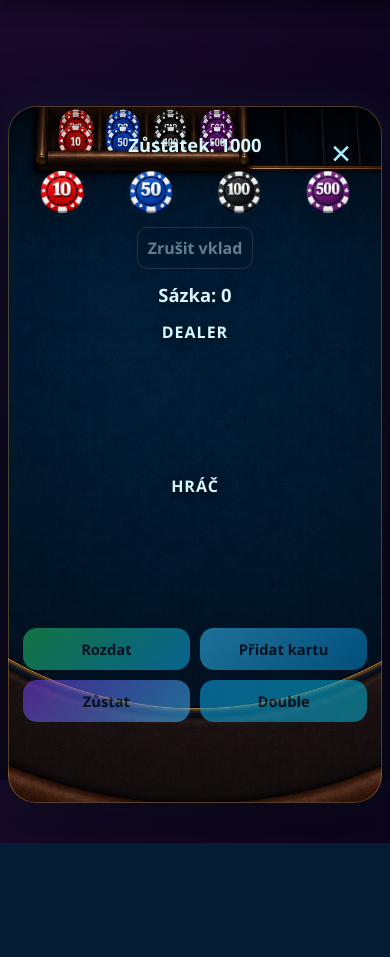
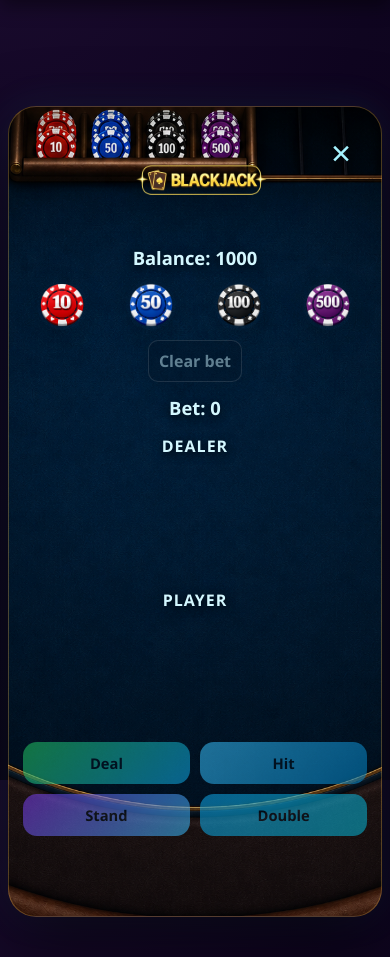
Before and after one commit to gyarab/2025-3e-casino_web, a Django app: page /blackjack/ in a window 390 px wide. Shown: the part 64-1021 px from the top of the page. Before the commit the page ends 907 px from the top, so only its background shows below. Run offline with Django 5.2, Linux system fonts and the light colour scheme; the visitor is signed in with stand-in values (Sample User, id 1).

Commit message:
English, blackjack fix

```diff
--- a/projekt_2025_3e_casino_web/main/templates/main/blackjack.html
+++ b/projekt_2025_3e_casino_web/main/templates/main/blackjack.html
@@ -42,6 +42,17 @@
     }
 
     .close-btn:hover { color: #38bdf8; }
+
+    .blackjack-title {
+        display: block;
+        width: auto;
+        max-width: 58%;
+        height: clamp(115px, 16vw, 170px);
+        margin: 0 auto 10px;
+        object-fit: contain;
+        filter: drop-shadow(0 14px 22px rgba(0,0,0,0.48));
+        pointer-events: none;
+    }
 
     .chips {
         position: absolute;
@@ -540,6 +551,13 @@
             overflow: visible;
         }
 
+        .blackjack-title {
+            width: auto;
+            max-width: 86%;
+            height: clamp(96px, 26vw, 140px);
+            margin-bottom: 12px;
+        }
+
         .chips {
             position: static;
             top: auto;
@@ -561,7 +579,7 @@
         }
 
         .section:first-of-type {
-            margin-top: 80px;
+            margin-top: 42px;
         }
 
         .cards {
@@ -631,19 +649,21 @@
 {% block content %}
     {% csrf_token %}
     <div class="table">
-        <button class="close-btn" onclick="window.location.href='/'" title="Zpět na hlavní stránku">&times;</button>
+        <button class="close-btn" onclick="window.location.href='/'" title="Back to home page">&times;</button>
 
-        <div class="balance-info" id="balance-info">Zůstatek: {{ balance }}</div>
+        <img class="blackjack-title" src="{% static 'main/blackjack-title.png' %}" alt="Blackjack">
+
+        <div class="balance-info" id="balance-info">Balance: {{ balance }}</div>
 
         <div class="chips">
             <img class="chip" src="/static/main/chip10.png" onclick="setBet(10)" data-chip="10" alt="10">
             <img class="chip" src="/static/main/chip50.png" onclick="setBet(50)" data-chip="50" alt="50">
             <img class="chip" src="/static/main/chip100.png" onclick="setBet(100)" data-chip="100" alt="100">
             <img class="chip" src="/static/main/chip500.png" onclick="setBet(500)" data-chip="500" alt="500">
-            <button class="bet-clear" id="btn-clear-bet" type="button" onclick="clearBet()">Zrušit vklad</button>
+            <button class="bet-clear" id="btn-clear-bet" type="button" onclick="clearBet()">Clear bet</button>
         </div>
 
-        <div class="bet-info" id="bet-info">Sázka: 0</div>
+        <div class="bet-info" id="bet-info">Bet: 0</div>
 
         <div class="section">
             <div class="dealer-label">DEALER</div>
@@ -652,7 +672,7 @@
         </div>
 
         <div class="section" id="player-section">
-            <div class="player-label">HRÁČ</div>
+            <div class="player-label">PLAYER</div>
             <div class="cards" id="player-cards"></div>
             <div class="score" id="player-score"></div>
         </div>
@@ -660,41 +680,41 @@
         <div class="section" id="split-section" style="display:none;">
             <div class="split-hands">
                 <div id="split-hand-0" class="split-hand">
-                    <div class="split-hand-label">LEVÁ RUKA</div>
+                    <div class="split-hand-label">LEFT HAND</div>
                     <div class="cards" id="split-cards-0"></div>
                     <div class="score" id="split-score-0"></div>
                     <div class="btns">
-                        <button class="btn-bj" onclick="splitHit(0)" id="split-hit-0">Přidat kartu</button>
-                        <button class="btn-bj" onclick="splitStand(0)" id="split-stand-0">Zůstat</button>
+                        <button class="btn-bj" onclick="splitHit(0)" id="split-hit-0">Hit</button>
+                        <button class="btn-bj" onclick="splitStand(0)" id="split-stand-0">Stand</button>
                         <button class="btn-bj" onclick="splitDouble(0)" id="split-double-0">Double</button>
                     </div>
                     <div class="message" id="split-msg-0"></div>
                     <div class="split-win-burst" id="split-win-burst-0" aria-hidden="true">
-                        <div class="split-win-burst-text">Výhra!</div>
+                        <div class="split-win-burst-text">Win!</div>
                     </div>
                 </div>
 
                 <div id="split-hand-1" class="split-hand">
-                    <div class="split-hand-label">PRAVÁ RUKA</div>
+                    <div class="split-hand-label">RIGHT HAND</div>
                     <div class="cards" id="split-cards-1"></div>
                     <div class="score" id="split-score-1"></div>
                     <div class="btns">
-                        <button class="btn-bj" onclick="splitHit(1)" id="split-hit-1">Přidat kartu</button>
-                        <button class="btn-bj" onclick="splitStand(1)" id="split-stand-1">Zůstat</button>
+                        <button class="btn-bj" onclick="splitHit(1)" id="split-hit-1">Hit</button>
+                        <button class="btn-bj" onclick="splitStand(1)" id="split-stand-1">Stand</button>
                         <button class="btn-bj" onclick="splitDouble(1)" id="split-double-1">Double</button>
                     </div>
                     <div class="message" id="split-msg-1"></div>
                     <div class="split-win-burst" id="split-win-burst-1" aria-hidden="true">
-                        <div class="split-win-burst-text">Výhra!</div>
+                        <div class="split-win-burst-text">Win!</div>
                     </div>
                 </div>
             </div>
         </div>
 
         <div class="btns" id="main-btns">
-            <button class="btn-bj" onclick="deal()" id="btn-deal" disabled>Rozdat</button>
-            <button class="btn-bj" onclick="hit()" id="btn-hit" disabled>Přidat kartu</button>
-            <button class="btn-bj" onclick="stand()" id="btn-stand" disabled>Zůstat</button>
+            <button class="btn-bj" onclick="deal()" id="btn-deal" disabled>Deal</button>
+            <button class="btn-bj" onclick="hit()" id="btn-hit" disabled>Hit</button>
+            <button class="btn-bj" onclick="stand()" id="btn-stand" disabled>Stand</button>
             <button class="btn-bj" onclick="doubleDown()" id="btn-double" disabled>Double</button>
             <button class="btn-bj" onclick="split()" id="btn-split" style="display:none;">Split</button>
         </div>
@@ -702,7 +722,7 @@
         <div class="message" id="message"></div>
 
         <div class="win-burst" id="win-burst" aria-hidden="true">
-            <div class="win-burst-text" id="win-burst-text">Výhra!</div>
+            <div class="win-burst-text" id="win-burst-text">Win!</div>
         </div>
     </div>
 {% endblock %}
@@ -809,7 +829,7 @@
         `;
     }
 
-    function playWinAnimation(text = 'Výhra!') {
+    function playWinAnimation(text = 'Win!') {
         const burst = document.getElementById('win-burst');
         const burstText = document.getElementById('win-burst-text');
 
@@ -841,7 +861,7 @@
     }
 
     function updateBetControls() {
-        document.getElementById('bet-info').innerText = "Sázka: " + bet;
+        document.getElementById('bet-info').innerText = "Bet: " + bet;
 
         const dealBtn = document.getElementById('btn-deal');
         const clearBtn = document.getElementById('btn-clear-bet');
@@ -870,7 +890,7 @@
         if (!canBet) return;
 
         if (bet + amount > balance) {
-            message = "Nemáš dostatek žetonů pro tuhle sázku.";
+            message = "You do not have enough chips for this bet.";
             render();
             return;
         }
@@ -931,13 +951,13 @@
 
     function deal() {
         if (bet <= 0) {
-            message = "Nejdřív si vyber sázku.";
+            message = "Choose a bet first.";
             render();
             return;
         }
 
         if (balance < bet) {
-            message = "Nedostatek prostředků!";
+            message = "Not enough funds!";
             render();
             return;
         }
@@ -1004,10 +1024,10 @@
         if (isBlackjack(player)) {
             revealDealerThen(() => {
                 if (isBlackjack(dealer)) {
-                    message = "Remíza! Oba máte blackjack.";
+                    message = "Push! Both have blackjack.";
                     balance += bet;
                 } else {
-                    message = "Blackjack! Výhra 3:2";
+                    message = "Blackjack! You win 3:2";
                     balance += Math.floor(bet * 2.5);
                     playWinAnimation('Blackjack!');
                 }
@@ -1044,7 +1064,7 @@
 
         setTimeout(() => {
             if (getValue(player) > 21) {
-                message = "Přesáhl jsi 21! Prohrál jsi.";
+                message = "You busted! You lose.";
                 gameOver = true;
 
                 revealDealerThen(() => {
@@ -1090,7 +1110,7 @@
 
         setTimeout(() => {
             if (getValue(player) > 21) {
-                message = "Přesáhl jsi 21! Prohrál jsi.";
+                message = "You busted! You lose.";
                 gameOver = true;
 
                 revealDealerThen(() => {
@@ -1148,7 +1168,7 @@
 
         setTimeout(() => {
             if (getValue(splitHands[hand]) > 21) {
-                splitMsg[hand] = "Přesáhl jsi 21!";
+                splitMsg[hand] = "Busted!";
                 splitDone[hand] = true;
                 nextSplitHand();
             } else if (getValue(splitHands[hand]) === 21) {
@@ -1176,7 +1196,7 @@
 
         setTimeout(() => {
             if (getValue(splitHands[hand]) > 21) {
-                splitMsg[hand] = "Přesáhl jsi 21!";
+                splitMsg[hand] = "Busted!";
             }
 
             splitDone[hand] = true;
@@ -1218,16 +1238,16 @@
                 let handBet = bet * (splitDoubleUsed[h] ? 2 : 1);
 
                 if (p > 21) {
-                    splitMsg[h] = "Prohrál jsi!";
+                    splitMsg[h] = "You lose!";
                 } else if (d > 21 || p > d) {
-                    splitMsg[h] = "Vyhrál jsi!";
+                    splitMsg[h] = "You win!";
                     balance += handBet * 2;
                     anySplitWin = true;
                     playSplitWinAnimation(h);
                 } else if (p < d) {
-                    splitMsg[h] = "Prohrál jsi!";
+                    splitMsg[h] = "You lose!";
                 } else {
-                    splitMsg[h] = "Remíza!";
+                    splitMsg[h] = "Push!";
                     balance += handBet;
                 }
             }
@@ -1235,7 +1255,7 @@
             gameOver = true;
 
             if (anySplitWin) {
-                playWinAnimation('Výhra!');
+                playWinAnimation('Win!');
             }
 
             setTimeout(() => {
@@ -1257,15 +1277,15 @@
             let d = getValue(dealer);
 
             if (p > 21) {
-                message = "Prohrál jsi!";
+                message = "You lose!";
             } else if (d > 21 || p > d) {
-                message = "Vyhrál jsi!";
+                message = "You win!";
                 balance += bet * 2;
-                playWinAnimation('Výhra!');
+                playWinAnimation('Win!');
             } else if (p < d) {
-                message = "Prohrál jsi!";
+                message = "You lose!";
             } else {
-                message = "Remíza!";
+                message = "Push!";
                 balance += bet;
             }
 
@@ -1358,7 +1378,7 @@
         document.getElementById('dealer-score').innerText =
             !dealerRevealed && started
                 ? "?"
-                : (dealer ? "Součet: " + getValue(dealer) : "");
+                : (dealer ? "Total: " + getValue(dealer) : "");
 
         if (splitMode) {
             document.getElementById('split-section').style.display = "";
@@ -1372,7 +1392,7 @@
                 }
 
                 document.getElementById('split-cards-' + h).innerHTML = html;
-                document.getElementById('split-score-' + h).innerText = "Součet: " + getValue(splitHands[h]);
+                document.getElementById('split-score-' + h).innerText = "Total: " + getValue(splitHands[h]);
                 document.getElementById('split-hand-' + h).className = "split-hand" + (splitActive === h ? " split-active" : "");
                 document.getElementById('split-hit-' + h).disabled = splitDone[h] || splitActive !== h || dealerTurnInProgress;
                 document.getElementById('split-stand-' + h).disabled = splitDone[h] || splitActive !== h || dealerTurnInProgress;
@@ -1390,14 +1410,14 @@
             }
 
             document.getElementById('player-cards').innerHTML = playerHTML;
-            document.getElementById('player-score').innerText = player ? "Součet: " + getValue(player) : "";
+            document.getElementById('player-score').innerText = player ? "Total: " + getValue(player) : "";
         }
 
-        document.getElementById('balance-info').innerText = "Zůstatek: " + balance;
+        document.getElementById('balance-info').innerText = "Balance: " + balance;
 
         const messageEl = document.getElementById('message');
         const isWinMessage = message && (
-            message.toLowerCase().includes("vyhr") ||
+            message.toLowerCase().includes("win") ||
             message.toLowerCase().includes("blackjack")
         );
 
```
Also changed, not shown: projekt_2025_3e_casino_web/main/static/main/blackjack-title.png (added).
